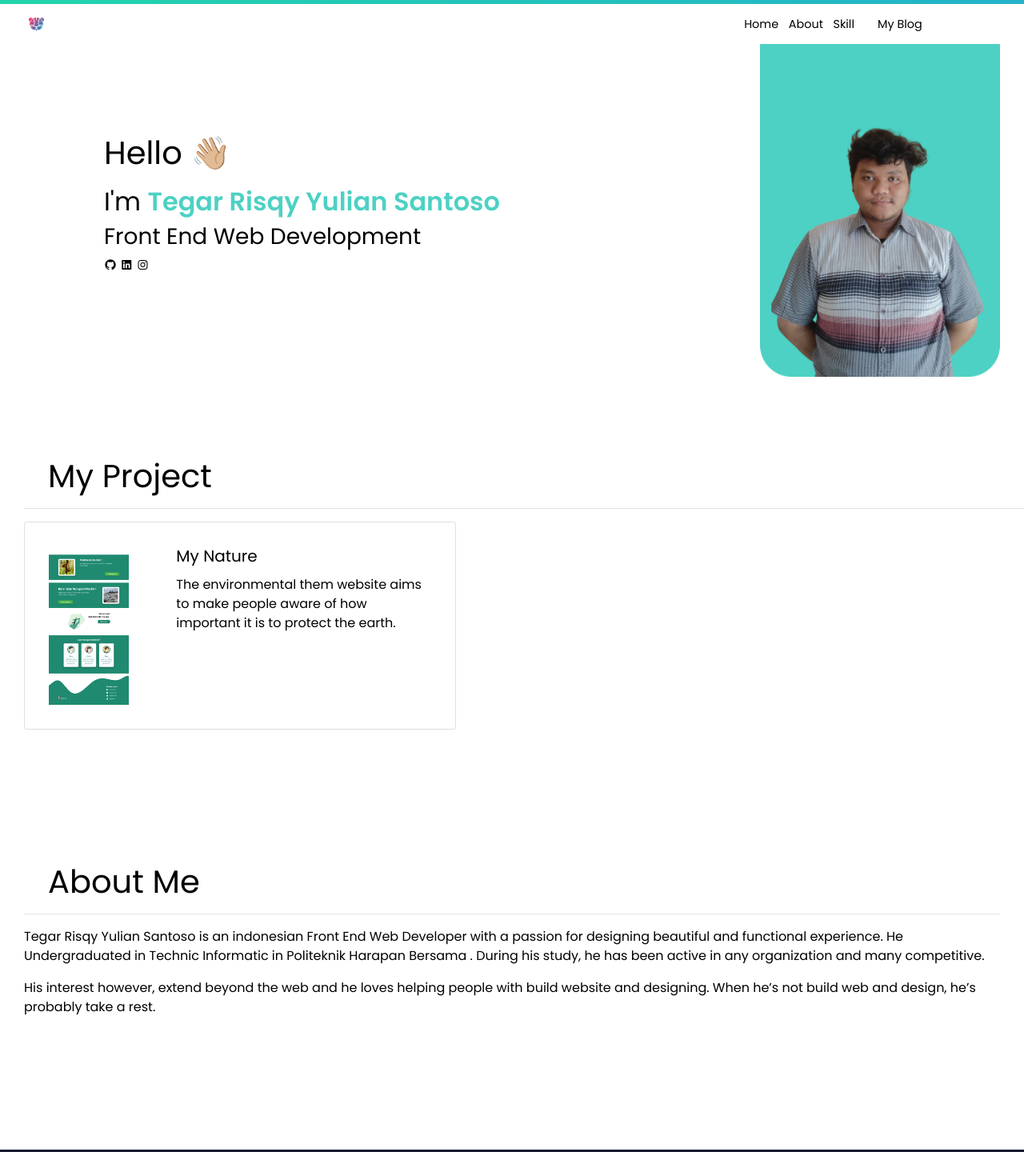
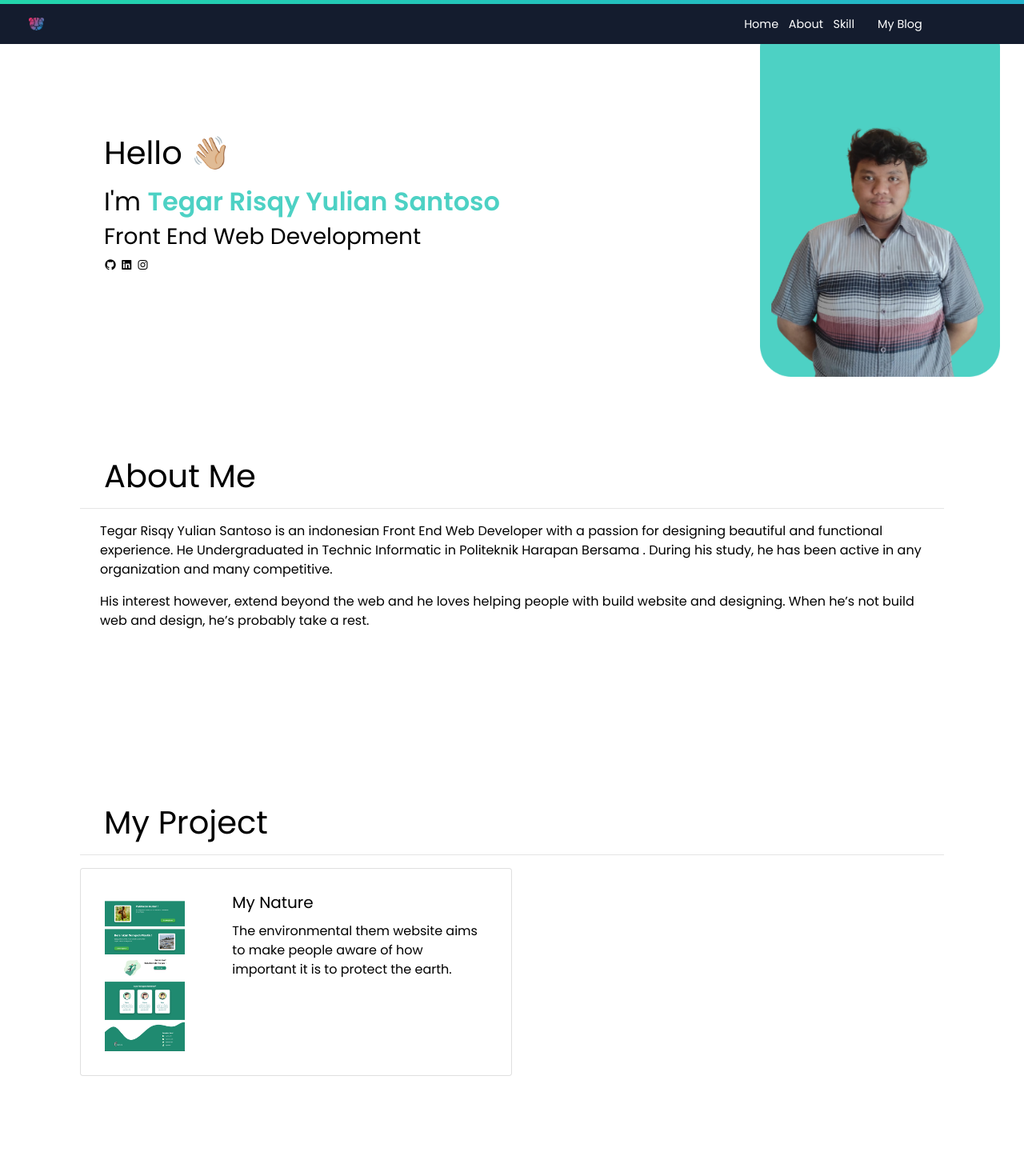
Before and after one commit to TegarRizky123/TPA-1, a website: page index.html in a window 1280 px wide. Shown: the top 1440 px of the page at 80% size. Drawn offline with nearby package versions, Linux system fonts and the light colour scheme.

Commit message:
revisi navbar color and padding project about

```diff
--- a/index.html
+++ b/index.html
@@ -44,6 +44,20 @@
     <img src="foto.png" alt="tegar" width="300">
   </div>
 </div>
+<section id="about">
+  <div class="about">
+    <h1 class="#me">About Me</h1>
+      <hr>
+    <p>Tegar Risqy Yulian Santoso is an indonesian Front End Web Developer with a passion for designing beautiful and functional experience.
+      He Undergraduated in Technic Informatic in Politeknik Harapan Bersama . During his study,
+      he has been active in any organization and many competitive.
+    </p>
+      <p>
+      His interest however, extend beyond the web and he loves helping people with build website and designing.
+      When he’s not build web and design, he’s probably take a rest.
+      </p>
+  </div>
+</section>
   <div class="project">
     <h1>My Project</h1>
     <hr>
@@ -65,21 +79,6 @@
       </div>
     </div>
   </div>
-  <section id="about">
-  <div class="about">
-    <h1 class="#me">About Me</h1>
-      <hr>
-
-    <p>Tegar Risqy Yulian Santoso is an indonesian Front End Web Developer with a passion for designing beautiful and functional experience.
-      He Undergraduated in Technic Informatic in Politeknik Harapan Bersama . During his study,
-      he has been active in any organization and many competitive.
-    </p>
-      <p>
-      His interest however, extend beyond the web and he loves helping people with build website and designing.
-      When he’s not build web and design, he’s probably take a rest.
-      </p>
-  </div>
-</section>
   <footer class="footer">
     <div class="card-footer">
       <div class="card-body" >
--- a/pages/blog-pages/blog.css
+++ b/pages/blog-pages/blog.css
@@ -149,7 +149,7 @@ footer{
   width: 100%;
   position: fixed;
   top: 0;
-  background-color:#fff;
+  background-color:#141C2E;
 }
 
 .grad-bar {
@@ -193,7 +193,7 @@ nav{
 }
 
 .nav-item a {
-  color: #000;
+  color: #FFF;
   font-size: 0.9rem;
   font-weight: 400;
   text-decoration: none;
--- a/pages/skill-pages/skill.css
+++ b/pages/skill-pages/skill.css
@@ -142,7 +142,7 @@ footer{
   width: 100%;
   position: fixed;
   top: 0;
-  background-color:#fff;
+  background-color:#141C2E;
 }
 
 .grad-bar {
@@ -186,7 +186,7 @@ nav{
 }
 
 .nav-item a {
-  color: #000;
+  color: #fff;
   font-size: 0.9rem;
   font-weight: 400;
   text-decoration: none;
--- a/style.css
+++ b/style.css
@@ -77,8 +77,7 @@ span{
 /* project */
 .project{
   display: block;
-  padding-left: 30px;
-  padding-top: 100px;
+  padding: 100px;
 }
 
 .card{
@@ -98,10 +97,12 @@ span{
 
 .about{
   text-align: left;
-  padding-top: 150px;
-  padding-bottom: 150px;
-  padding-left: 30px;
-  padding-right: 30px;
+  padding: 100px;
+}
+
+.about p{
+  padding-top: 0;
+  padding-left: 25px;
 }
 
 
@@ -131,7 +132,7 @@ footer{
   width: 100%;
   position: sticky;
   top: 0;
-  background-color: #fff;
+  background-color:#141C2E;
 }
 
 .grad-bar {
@@ -176,7 +177,7 @@ nav{
 }
 
 .nav-item a {
-  color: #000;
+  color: #FFF;
   font-size: 0.9rem;
   font-weight: 400;
   text-decoration: none;
```
